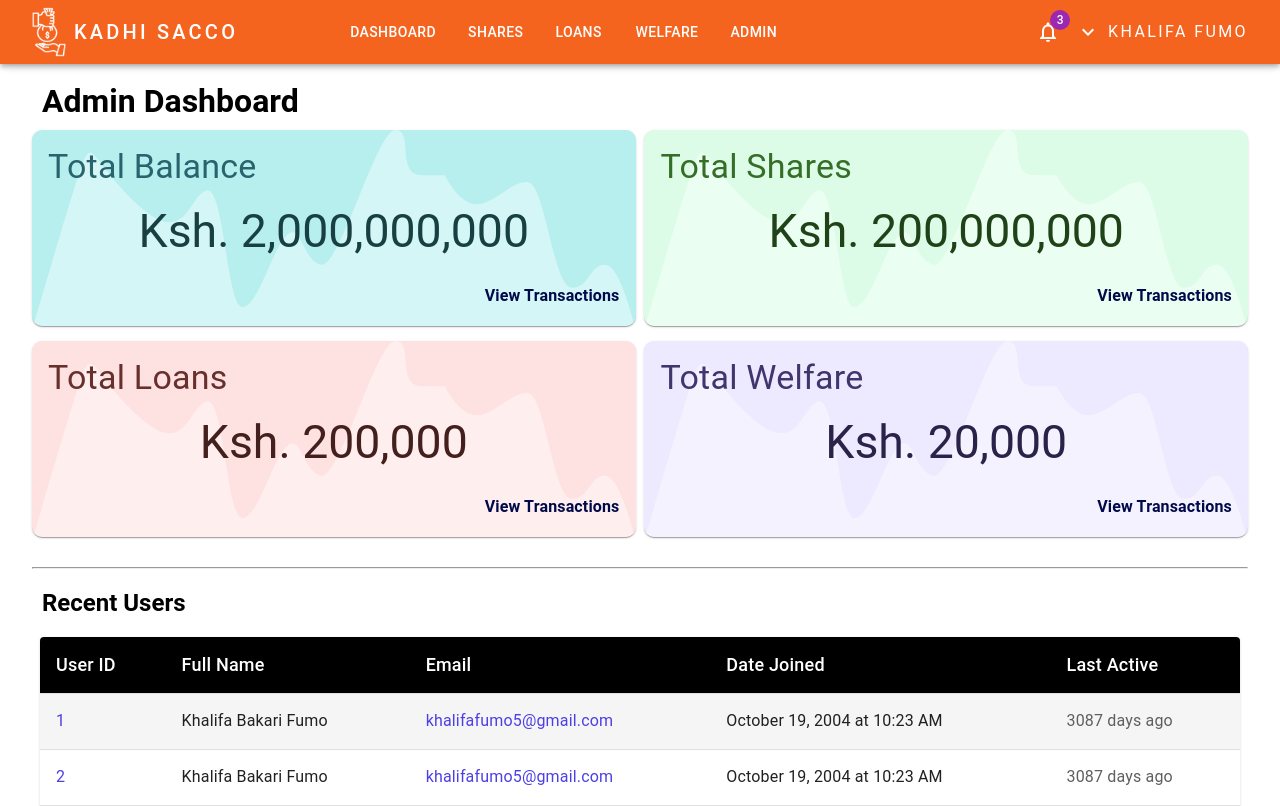
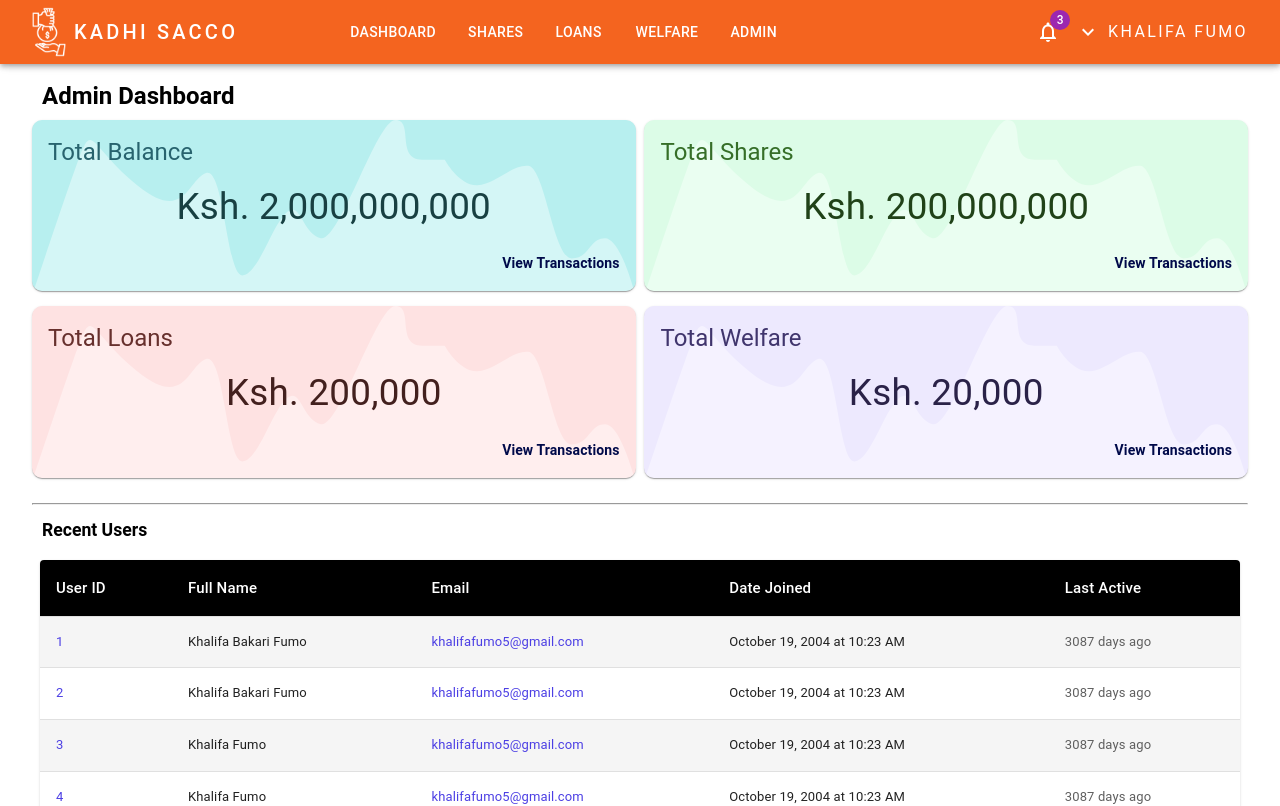
Before and after one commit to khalifa47/sacco, a Next.js app: page /admin in a window 1280 px wide. Shown: the top 806 px of the page. Built offline with nearby package versions, Linux system fonts and the light colour scheme.

Commit message:
adjusted font sizes

```diff
--- a/app/(components)/InfoCard.tsx
+++ b/app/(components)/InfoCard.tsx
@@ -66,7 +66,7 @@ const InfoCard = ({
       }}
     >
       <Typography
-        variant="h4"
+        variant="h5"
         align="left"
         color={contentColors.titleColor}
         mb={2}
@@ -75,8 +75,8 @@ const InfoCard = ({
         {`${admin ? "Total" : ""} ${capitalize(content)}`}
       </Typography>
       <Typography
-        variant="h3"
-        fontSize={`clamp(1rem, 3rem, 2.9rem)`}
+        variant="h4"
+        fontSize={`clamp(1rem, 2.3rem, 2.9rem)`}
         justifySelf={"center"}
         alignSelf={"center"}
         color={contentColors.amountColor}
@@ -85,7 +85,7 @@ const InfoCard = ({
         {`Ksh. ${formatNumber(amount)}`}
       </Typography>
       <Typography
-        variant="subtitle1"
+        variant="subtitle2"
         fontWeight={600}
         align="right"
         color="#000a4a"
--- a/app/(components)/SummaryTable.tsx
+++ b/app/(components)/SummaryTable.tsx
@@ -23,10 +23,10 @@ const StyledTableCell = styled(TableCell)(({ theme }) => ({
   [`&.${tableCellClasses.head}`]: {
     backgroundColor: theme.palette.common.black,
     color: theme.palette.common.white,
-    fontSize: 18,
+    fontSize: 15,
   },
   [`&.${tableCellClasses.body}`]: {
-    fontSize: 16,
+    fontSize: 13,
   },
 }));
 
--- a/app/(components)/Title.tsx
+++ b/app/(components)/Title.tsx
@@ -1,6 +1,6 @@
 const Title = ({
   title,
-  pageTitle = false,
+  pageTitle,
 }: {
   title: string;
   pageTitle?: boolean;
@@ -10,7 +10,7 @@ const Title = ({
       style={{
         fontFamily: "Roboto,Helvetica,Arial,sans-serif",
         fontWeight: 600,
-        fontSize: pageTitle ? "2rem" : "1.5rem",
+        fontSize: pageTitle ? "1.5rem" : "1.1rem",
         margin: 10,
         padding: 0,
       }}
--- a/app/admin/page.tsx
+++ b/app/admin/page.tsx
@@ -113,13 +113,13 @@ export default function Admin() {
         <InfoCard admin content="welfare" amount={20000} />
       </div>
 
-      <hr style={{ marginTop: 30, marginBottom: 20 }} />
+      <hr style={{ marginTop: 25, marginBottom: 15 }} />
 
       {/* User Summary */}
       <Title title="Recent Users" />
       <SummaryTable admin rows={userRows} />
 
-      <hr style={{ marginTop: 30, marginBottom: 20 }} />
+      <hr style={{ marginTop: 25, marginBottom: 15 }} />
 
       {/* Transactions Summary */}
       <Title title="Recent Transactions" />
--- a/app/page.tsx
+++ b/app/page.tsx
@@ -63,7 +63,7 @@ export default function Dashboard() {
         <InfoCard content="loans" amount={200000} />
         <InfoCard content="welfare" amount={20000} />
       </div>
-      <hr style={{ marginTop: 30, marginBottom: 20 }} />
+      <hr style={{ marginTop: 25, marginBottom: 15 }} />
       <Title title="Recent Transactions" />
       <SummaryTable rows={rows} />
     </main>
```
Also changed, not shown: app/(components)/TransactionsTable.tsx (+6 -1 lines).
